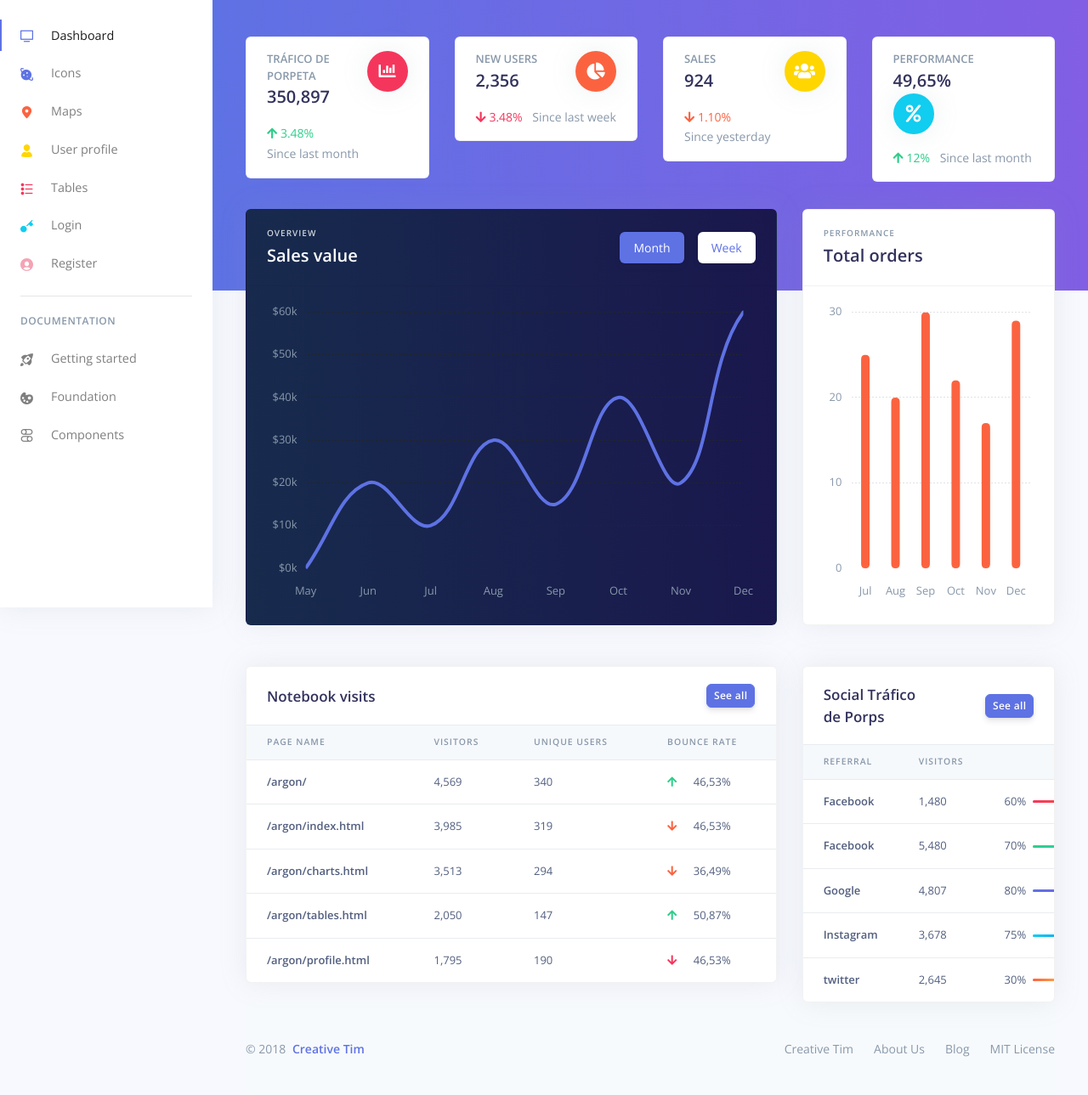
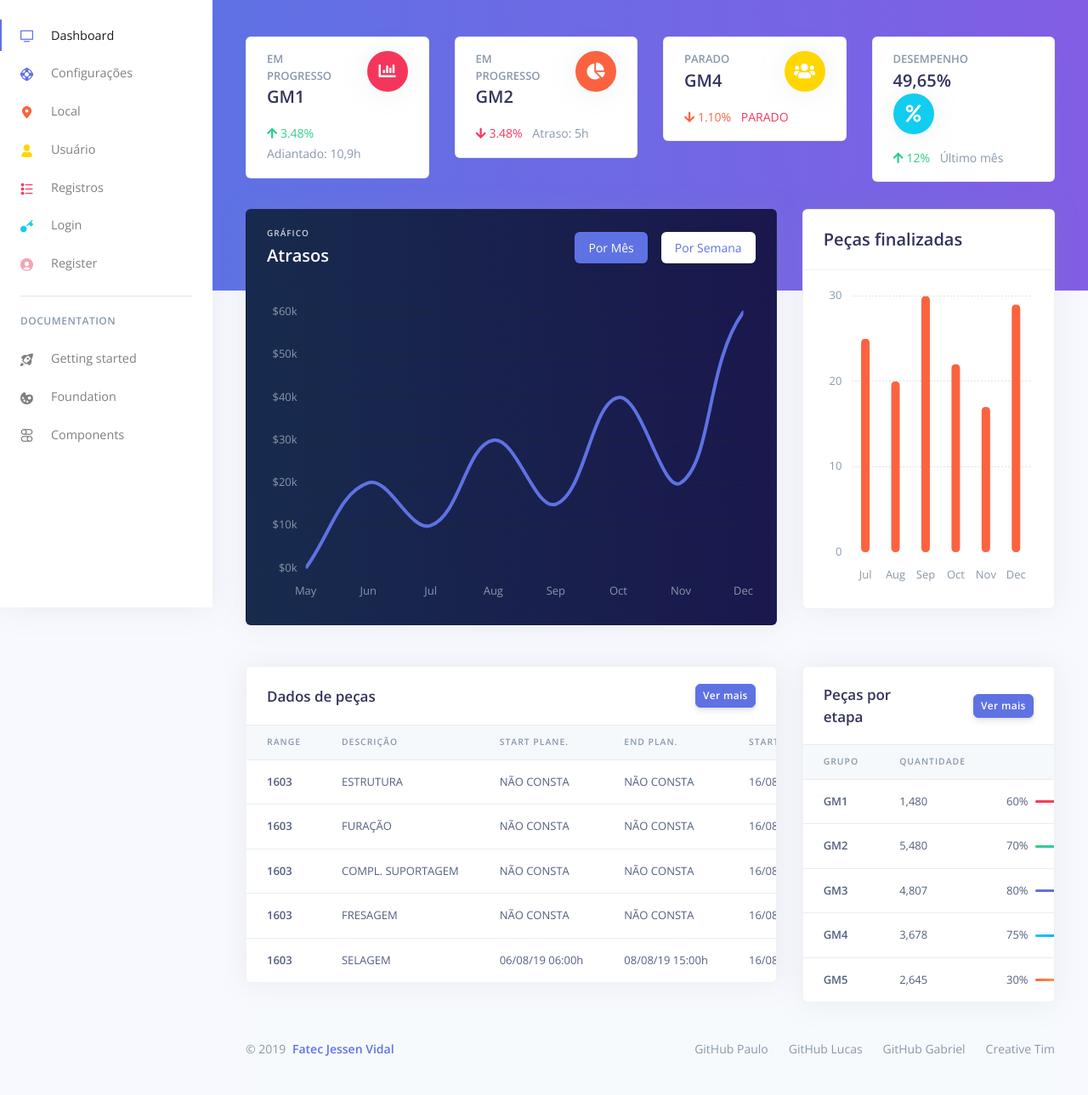
Before and after one commit to PauloHenrique7010/Projeto-Latecoere, a website: page index.html in a window 1280 px wide. Shown: the part 85-1374 px from the top of the page at 85% size. Drawn offline with nearby package versions, Linux system fonts and the light colour scheme.

Commit message:
Template finalizado, Add RAR Arley

```diff
--- a/index.html
+++ b/index.html
@@ -20,7 +20,7 @@
   <meta charset="utf-8" />
   <meta name="viewport" content="width=device-width, initial-scale=1, shrink-to-fit=no">
   <title>
-    Argon Dashboard - Free Dashboard for Bootstrap 4 by Creative Tim
+    LateCÚere Dashboard - FATEC
   </title>
   <!-- Favicon -->
   <link href="./assets/img/brand/favicon.png" rel="icon" type="image/png">
@@ -45,7 +45,7 @@
       <a class="navbar-brand pt-0" href="./index.html">
         <img src="./assets/img/brand/blue.png" class="navbar-brand-img" alt="...">
       </a>
-      <!-- User -->
+      <!-- User AQUI PORPETA
       <ul class="nav align-items-center d-md-none">
         <li class="nav-item dropdown">
           <a class="nav-link nav-link-icon" href="#" role="button" data-toggle="dropdown" aria-haspopup="true"
@@ -97,7 +97,7 @@
           </div>
         </li>
       </ul>
-      <!-- Collapse -->
+       Collapse -->
       <div class="collapse navbar-collapse" id="sidenav-collapse-main">
         <!-- Collapse header -->
         <div class="navbar-collapse-header d-md-none">
@@ -136,22 +136,22 @@
           </li>
           <li class="nav-item">
             <a class="nav-link " href="./examples/icons.html">
-              <i class="ni ni-planet text-blue"></i> Icons
+              <i class="ni ni-support-16 text-blue"></i> Configurações
             </a>
           </li>
           <li class="nav-item">
             <a class="nav-link " href="./examples/maps.html">
-              <i class="ni ni-pin-3 text-orange"></i> Maps
+              <i class="ni ni-pin-3 text-orange"></i> Local
             </a>
           </li>
           <li class="nav-item">
             <a class="nav-link " href="./examples/profile.html">
-              <i class="ni ni-single-02 text-yellow"></i> User profile
+              <i class="ni ni-single-02 text-yellow"></i> Usuário
             </a>
           </li>
           <li class="nav-item">
             <a class="nav-link " href="./examples/tables.html">
-              <i class="ni ni-bullet-list-67 text-red"></i> Tables
+              <i class="ni ni-bullet-list-67 text-red"></i> Registros
             </a>
           </li>
           <li class="nav-item">
@@ -193,11 +193,11 @@
   </nav>
   <div class="main-content">
     <!-- Navbar -->
-    <nav class="navbar navbar-top navbar-expand-md navbar-dark" id="navbar-main">
+    <!--<nav class="navbar navbar-top navbar-expand-md navbar-dark" id="navbar-main"> AQUI PORPETA
       <div class="container-fluid">
-        <!-- Brand -->
+         Brand
         <a class="h4 mb-0 text-white text-uppercase d-none d-lg-inline-block" href="./index.html">Dashboard</a>
-        <!-- Form -->
+         Form
         <form class="navbar-search navbar-search-dark form-inline mr-3 d-none d-md-flex ml-lg-auto">
           <div class="form-group mb-0">
             <div class="input-group input-group-alternative">
@@ -208,7 +208,7 @@
             </div>
           </div>
         </form>
-        <!-- User -->
+         User
         <ul class="navbar-nav align-items-center d-none d-md-flex">
           <li class="nav-item dropdown">
             <a class="nav-link pr-0" href="#" role="button" data-toggle="dropdown" aria-haspopup="true"
@@ -250,7 +250,7 @@
             </div>
           </li>
         </ul>
-      </div>
+      </div>-->
     </nav>
     <!-- End Navbar -->
     <!-- Header -->
@@ -261,12 +261,19 @@
           <div class="row">
             <div class="col-xl-3 col-lg-6">
               <div class="card card-stats mb-4 mb-xl-0">
-                <div class="card-body" tabindex="0" class="btn btn-lg btn-danger"  data-toggle="popover" data-trigger="hover focus" title="Titulo"
-                data-content="Texto texto texto">
+                <div class="card-body" tabindex="0" class="btn btn-lg btn-danger"  data-html="true"
+                data-placement="right" data-toggle="popover" data-trigger="hover focus" title="Descrição"
+                data-content="<strong class='text-success'>STATUS: Em progresso </strong><br>
+                              OP: 3587214 <br>
+                              INÍCIO: 27/09/19 <br>
+                              FINAL: 02/10/2019 <br>
+                              ATRASO: 0 Dia<br>
+                              TEMPO APONTADO: 13,7h <br>
+                              OP ALOCADOS: 2">
                   <div class="row">
                     <div class="col">
-                      <h5 class="card-title text-uppercase text-muted mb-0">Tráfico de Porpeta</h5>
-                      <span class="h2 font-weight-bold mb-0">350,897</span>
+                      <h5 class="card-title text-uppercase text-muted mb-0">Em progresso</h5>
+                      <span class="h2 font-weight-bold mb-0">GM1</span>
                     </div>
                     <div class="col-auto">
                       <div class="icon icon-shape bg-danger text-white rounded-circle shadow">
@@ -276,7 +283,65 @@
                   </div>
                   <p class="mt-3 mb-0 text-muted text-sm">
                     <span class="text-success mr-2"><i class="fa fa-arrow-up"></i> 3.48%</span>
-                    <span class="text-nowrap">Since last month</span>
+                    <span class="text-nowrap">Adiantado: 10,9h</span>
+                  </p>
+                </div>
+              </div>
+            </div>
+            <div class="col-xl-3 col-lg-6">
+              <div class="card card-stats mb-4 mb-xl-0">
+                  <div class="card-body" tabindex="0" class="btn btn-lg btn-danger"  data-html="true"
+                  data-placement="right" data-toggle="popover" data-trigger="hover focus" title="Descrição"
+                  data-content="<strong class='text-danger'>STATUS: Atrasado </strong><br>
+                                OP: 3587214 <br>
+                                INÍCIO: 16/08/19 <br>
+                                FINAL: 02/10/2019 <br>
+                                <strong class='text-danger'>ATRASO: 3 Dias</strong><br>
+                                TEMPO APONTADO: 5,2h <br>
+                                OP ALOCADOS: 2">
+                  <div class="row">
+                    <div class="col">
+                      <h5 class="card-title text-uppercase text-muted mb-0">Em progresso</h5>
+                      <span class="h2 font-weight-bold mb-0">GM2</span>
+                    </div>
+                    <div class="col-auto">
+                      <div class="icon icon-shape bg-warning text-white rounded-circle shadow">
+                        <i class="fas fa-chart-pie"></i>
+                      </div>
+                    </div>
+                  </div>
+                  <p class="mt-3 mb-0 text-muted text-sm">
+                    <span class="text-danger mr-2"><i class="fas fa-arrow-down"></i> 3.48%</span>
+                    <span class="text-nowrap">Atraso: 5h</span>
+                  </p>
+                </div>
+              </div>
+            </div>
+            <div class="col-xl-3 col-lg-6">
+              <div class="card card-stats mb-4 mb-xl-0">
+                  <div class="card-body" tabindex="0" class="btn btn-lg btn-danger"  data-html="true"
+                  data-placement="right" data-toggle="popover" data-trigger="hover focus" title="Descrição"
+                  data-content="<strong class='text-warning'>STATUS: Pausado </strong><br>
+                                OP: 3587214 <br>
+                                INÍCIO: 02/10/19 <br>
+                                FINAL: 03/10/2019 <br>
+                                ATRASO: 0 Dia<br>
+                                TEMPO APONTADO: 13,7h <br>
+                                OP ALOCADOS: 2">
+                  <div class="row">
+                    <div class="col">
+                      <h5 class="card-title text-uppercase text-muted mb-0">Parado</h5>
+                      <span class="h2 font-weight-bold mb-0">GM4</span>
+                    </div>
+                    <div class="col-auto">
+                      <div class="icon icon-shape bg-yellow text-white rounded-circle shadow">
+                        <i class="fas fa-users"></i>
+                      </div>
+                    </div>
+                  </div>
+                  <p class="mt-3 mb-0 text-muted text-sm">
+                    <span class="text-warning mr-2"><i class="fas fa-arrow-down"></i> 1.10%</span>
+                    <span class="text-danger mr-2">PARADO</span>
                   </p>
                 </div>
               </div>
@@ -286,49 +351,7 @@
                 <div class="card-body">
                   <div class="row">
                     <div class="col">
-                      <h5 class="card-title text-uppercase text-muted mb-0">New users</h5>
-                      <span class="h2 font-weight-bold mb-0">2,356</span>
-                    </div>
-                    <div class="col-auto">
-                      <div class="icon icon-shape bg-warning text-white rounded-circle shadow">
-                        <i class="fas fa-chart-pie"></i>
-                      </div>
-                    </div>
-                  </div>
-                  <p class="mt-3 mb-0 text-muted text-sm">
-                    <span class="text-danger mr-2"><i class="fas fa-arrow-down"></i> 3.48%</span>
-                    <span class="text-nowrap">Since last week</span>
-                  </p>
-                </div>
-              </div>
-            </div>
-            <div class="col-xl-3 col-lg-6">
-              <div class="card card-stats mb-4 mb-xl-0">
-                <div class="card-body">
-                  <div class="row">
-                    <div class="col">
-                      <h5 class="card-title text-uppercase text-muted mb-0">Sales</h5>
-                      <span class="h2 font-weight-bold mb-0">924</span>
-                    </div>
-                    <div class="col-auto">
-                      <div class="icon icon-shape bg-yellow text-white rounded-circle shadow">
-                        <i class="fas fa-users"></i>
-                      </div>
-                    </div>
-                  </div>
-                  <p class="mt-3 mb-0 text-muted text-sm">
-                    <span class="text-warning mr-2"><i class="fas fa-arrow-down"></i> 1.10%</span>
-                    <span class="text-nowrap">Since yesterday</span>
-                  </p>
-                </div>
-              </div>
-            </div>
-            <div class="col-xl-3 col-lg-6">
-              <div class="card card-stats mb-4 mb-xl-0">
-                <div class="card-body">
-                  <div class="row">
-                    <div class="col">
-                      <h5 class="card-title text-uppercase text-muted mb-0">Performance</h5>
+                      <h5 class="card-title text-uppercase text-muted mb-0">Desempenho</h5>
                       <span class="h2 font-weight-bold mb-0">49,65%</span>
                     </div>
                     <div class="col-auto">
@@ -339,7 +362,7 @@
                   </div>
                   <p class="mt-3 mb-0 text-muted text-sm">
                     <span class="text-success mr-2"><i class="fas fa-arrow-up"></i> 12%</span>
-                    <span class="text-nowrap">Since last month</span>
+                    <span class="text-nowrap">Último mês</span>
                   </p>
                 </div>
               </div>
@@ -355,8 +378,8 @@
             <div class="card-header bg-transparent">
               <div class="row align-items-center">
                 <div class="col">
-                  <h6 class="text-uppercase text-light ls-1 mb-1">Overview</h6>
-                  <h2 class="text-white mb-0">Sales value</h2>
+                  <h6 class="text-uppercase text-light ls-1 mb-1">Gráfico</h6>
+                  <h2 class="text-white mb-0">Atrasos</h2>
                 </div>
                 <div class="col">
                   <ul class="nav nav-pills justify-content-end">
@@ -364,7 +387,7 @@
                       data-update='{"data":{"datasets":[{"data":[0, 20, 10, 30, 15, 40, 20, 60, 60]}]}}' data-prefix="$"
                       data-suffix="k">
                       <a href="#" class="nav-link py-2 px-3 active" data-toggle="tab">
-                        <span class="d-none d-md-block">Month</span>
+                        <span class="d-none d-md-block">Por Mês</span>
                         <span class="d-md-none">M</span>
                       </a>
                     </li>
@@ -372,7 +395,7 @@
                       data-update='{"data":{"datasets":[{"data":[0, 20, 5, 25, 10, 30, 15, 40, 40]}]}}' data-prefix="$"
                       data-suffix="k">
                       <a href="#" class="nav-link py-2 px-3" data-toggle="tab">
-                        <span class="d-none d-md-block">Week</span>
+                        <span class="d-none d-md-block">Por Semana</span>
                         <span class="d-md-none">W</span>
                       </a>
                     </li>
@@ -394,8 +417,8 @@
             <div class="card-header bg-transparent">
               <div class="row align-items-center">
                 <div class="col">
-                  <h6 class="text-uppercase text-muted ls-1 mb-1">Performance</h6>
-                  <h2 class="mb-0">Total orders</h2>
+                  <!--<h6 class="text-uppercase text-muted ls-1 mb-1">Projetos</h6>-->
+                  <h2 class="mb-0">Peças finalizadas</h2>
                 </div>
               </div>
             </div>
@@ -414,40 +437,144 @@
             <div class="card-header border-0">
               <div class="row align-items-center">
                 <div class="col">
-                  <h3 class="mb-0">Notebook visits</h3>
+                  <h3 class="mb-0">Dados de peças</h3>
                 </div>
                 <div class="col text-right">
-                  <a href="#!" class="btn btn-sm btn-primary">See all</a>
+                  <a href="#!" class="btn btn-sm btn-primary">Ver mais</a>
                 </div>
               </div>
             </div>
-            <div class="table-responsive">
+            <div class="table-responsive table-hover">
               <!-- Projects table -->
               <table class="table align-items-center table-flush">
                 <thead class="thead-light">
                   <tr>
-                    <th scope="col">Page name</th>
-                    <th scope="col">Visitors</th>
-                    <th scope="col">Unique users</th>
-                    <th scope="col">Bounce rate</th>
+                    <th scope="col">Range</th>
+                    <th scope="col">Descrição</th>
+                    <th scope="col">Start Plane.</th>
+                    <th scope="col">End Plan.</th>
+                    <th scope="col">Start Real.</th>
+                    <th scope="col">End Real.</th>
+                    <th scope="col">Diferença</th>
                   </tr>
                 </thead>
                 <tbody>
                   <tr>
                     <th scope="row">
-                      /argon/
+                      1603
                     </th>
                     <td>
-                      4,569
+                      ESTRUTURA
                     </td>
                     <td>
-                      340
+                      NÃO CONSTA
                     </td>
                     <td>
-                      <i class="fas fa-arrow-up text-success mr-3"></i> 46,53%
+                      NÃO CONSTA
+                    </td>
+                    <td>
+                      16/08/19 07:00h
+                    </td>
+                    <td>
+                      16/08/19 16:00h
+                    </td>
+                    <td>
+                      <i class="fas fa-arrow-down text-danger mr-3"></i> 0h
                     </td>
                   </tr>
                   <tr>
+                    <th scope="row">
+                      1603
+                    </th>
+                    <td>
+                      FURAÇÃO
+                    </td>
+                    <td>
+                      NÃO CONSTA
+                    </td>
+                    <td>
+                      NÃO CONSTA
+                    </td>
+                    <td>
+                      16/08/19 07:00h
+                    </td>
+                    <td>
+                      16/08/19 16:00h
+                    </td>
+                    <td>
+                      <i class="fas fa-arrow-up text-success mr-3"></i> 0h
+                    </td>
+                  </tr>
+                  <tr>
+                    <th scope="row">
+                      1603
+                    </th>
+                    <td>
+                      COMPL. SUPORTAGEM
+                    </td>
+                    <td>
+                      NÃO CONSTA
+                    </td>
+                    <td>
+                      NÃO CONSTA
+                    </td>
+                    <td>
+                      16/08/19 07:00h
+                    </td>
+                    <td>
+                      16/08/19 16:00h
+                    </td>
+                    <td>
+                      <i class="fas fa-arrow-up text-success mr-3"></i> 15m
+                    </td>
+                  </tr>
+                  <tr>
+                    <th scope="row">
+                      1603
+                    </th>
+                    <td>
+                      FRESAGEM
+                    </td>
+                    <td>
+                      NÃO CONSTA
+                    </td>
+                    <td>
+                      NÃO CONSTA
+                    </td>
+                    <td>
+                      16/08/19 07:00h
+                    </td>
+                    <td>
+                      16/08/19 16:00h
+                    </td>
+                    <td>
+                      <i class="fas fa-arrow-down text-danger mr-3"></i> 0h
+                    </td>
+                  </tr>
+                  <tr>
+                    <th scope="row">
+                      1603
+                    </th>
+                    <td>
+                      SELAGEM
+                    </td>
+                    <td>
+                      06/08/19 06:00h
+                    </td>
+                    <td>
+                      08/08/19 15:00h
+                    </td>
+                    <td>
+                      16/08/19 07:00h
+                    </td>
+                    <td>
+                      16/08/19 16:00h
+                    </td>
+                    <td>
+                      <i class="fas fa-arrow-down text-danger mr-3"></i> 10d 1h
+                    </td>
+                  </tr>
+                  <!--<tr>
                     <th scope="row">
                       /argon/index.html
                     </th>
@@ -502,7 +629,7 @@
                     <td>
                       <i class="fas fa-arrow-down text-danger mr-3"></i> 46,53%
                     </td>
-                  </tr>
+                  </tr>-->
                 </tbody>
               </table>
             </div>
@@ -513,10 +640,10 @@
             <div class="card-header border-0">
               <div class="row align-items-center">
                 <div class="col">
-                  <h3 class="mb-0">Social Tráfico de Porps</h3>
+                  <h3 class="mb-0">Peças por etapa</h3>
                 </div>
                 <div class="col text-right">
-                  <a href="#!" class="btn btn-sm btn-primary">See all</a>
+                  <a href="#!" class="btn btn-sm btn-primary">Ver mais</a>
                 </div>
               </div>
             </div>
@@ -525,15 +652,15 @@
               <table class="table align-items-center table-flush">
                 <thead class="thead-light">
                   <tr>
-                    <th scope="col">Referral</th>
-                    <th scope="col">Visitors</th>
+                    <th scope="col">Grupo</th>
+                    <th scope="col">Quantidade</th>
                     <th scope="col"></th>
                   </tr>
                 </thead>
                 <tbody>
                   <tr>
                     <th scope="row">
-                      Facebook
+                      GM1
                     </th>
                     <td>
                       1,480
@@ -552,7 +679,7 @@
                   </tr>
                   <tr>
                     <th scope="row">
-                      Facebook
+                      GM2
                     </th>
                     <td>
                       5,480
@@ -571,7 +698,7 @@
                   </tr>
                   <tr>
                     <th scope="row">
-                      Google
+                      GM3
                     </th>
                     <td>
                       4,807
@@ -590,7 +717,7 @@
                   </tr>
                   <tr>
                     <th scope="row">
-                      Instagram
+                      GM4
                     </th>
                     <td>
                       3,678
@@ -609,7 +736,7 @@
                   </tr>
                   <tr>
                     <th scope="row">
-                      twitter
+                      GM5
                     </th>
                     <td>
                       2,645
@@ -637,24 +764,22 @@
         <div class="row align-items-center justify-content-xl-between">
           <div class="col-xl-6">
             <div class="copyright text-center text-xl-left text-muted">
-              &copy; 2018 <a href="https://www.creative-tim.com" class="font-weight-bold ml-1" target="_blank">Creative
-                Tim</a>
+              &copy; 2019 <a href="https://fatecsjc-prd.azurewebsites.net/" class="font-weight-bold ml-1" target="_blank">Fatec Jessen Vidal</a>
             </div>
           </div>
           <div class="col-xl-6">
             <ul class="nav nav-footer justify-content-center justify-content-xl-end">
               <li class="nav-item">
-                <a href="https://www.creative-tim.com" class="nav-link" target="_blank">Creative Tim</a>
+                <a href="https://github.com/PauloHenrique7010" class="nav-link" target="_blank">GitHub Paulo</a>
               </li>
               <li class="nav-item">
-                <a href="https://www.creative-tim.com/presentation" class="nav-link" target="_blank">About Us</a>
+                <a href="https://github.com/lrsonnewend/" class="nav-link" target="_blank">GitHub Lucas</a>
               </li>
               <li class="nav-item">
-                <a href="http://blog.creative-tim.com" class="nav-link" target="_blank">Blog</a>
+                <a href="https://github.com/Gamebielo" class="nav-link" target="_blank">GitHub Gabriel</a>
               </li>
               <li class="nav-item">
-                <a href="https://github.com/creativetimofficial/argon-dashboard/blob/master/LICENSE.md" class="nav-link"
-                  target="_blank">MIT License</a>
+                <a href="https://www.creative-tim.com/product/argon-dashboard-react" class="nav-link" target="_blank">Creative Tim</a>
               </li>
             </ul>
           </div>
```
Also changed, not shown: 1 other file.
